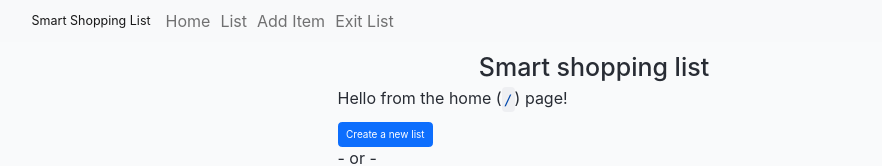
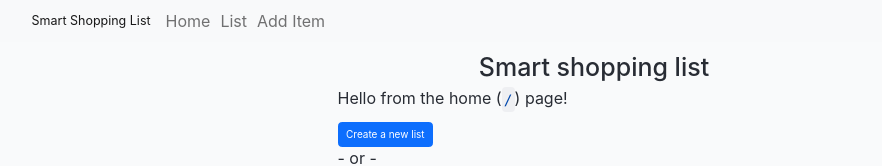
Before and after one commit to the-collab-lab/tcl-54-smart-shopping-list, a React (Vite) app: page / in a window 1280 px wide. Shown: the top 166 px of the page, without its empty margins (46-928 px from the left). Built offline with nearby package versions, Linux system fonts and the light colour scheme.

Commit message:
the `useLocation` hook used to get current route & conditinally render `Exit List` when on list route. #36

```diff
--- a/src/components/NavbarShoppingList.jsx
+++ b/src/components/NavbarShoppingList.jsx
@@ -1,6 +1,10 @@
 import { Container, Nav, Navbar } from 'react-bootstrap';
+import { useLocation } from 'react-router';
 
 export function NavbarShoppingList() {
+	// useLocation hook is used to access the current route
+	const location = useLocation();
+
 	return (
 		<Navbar fluid="md" bg="light" expand="lg">
 			<Container>
@@ -11,12 +15,18 @@ export function NavbarShoppingList() {
 						<Nav.Link href="/">Home</Nav.Link>
 						<Nav.Link href="/list">List</Nav.Link>
 						<Nav.Link href="/add-item">Add Item</Nav.Link>
-						<Nav.Link
-							href="/"
-							onClick={() => localStorage.removeItem('tcl-shopping-list-token')}
-						>
-							Exit List
-						</Nav.Link>
+
+						{/* This will make 'Exit List' visible ONLY when route is on /list */}
+						{location.pathname === '/list' ? (
+							<Nav.Link
+								href="/"
+								onClick={() =>
+									localStorage.removeItem('tcl-shopping-list-token')
+								}
+							>
+								Exit List
+							</Nav.Link>
+						) : null}
 					</Nav>
 				</Navbar.Collapse>
 			</Container>
```
